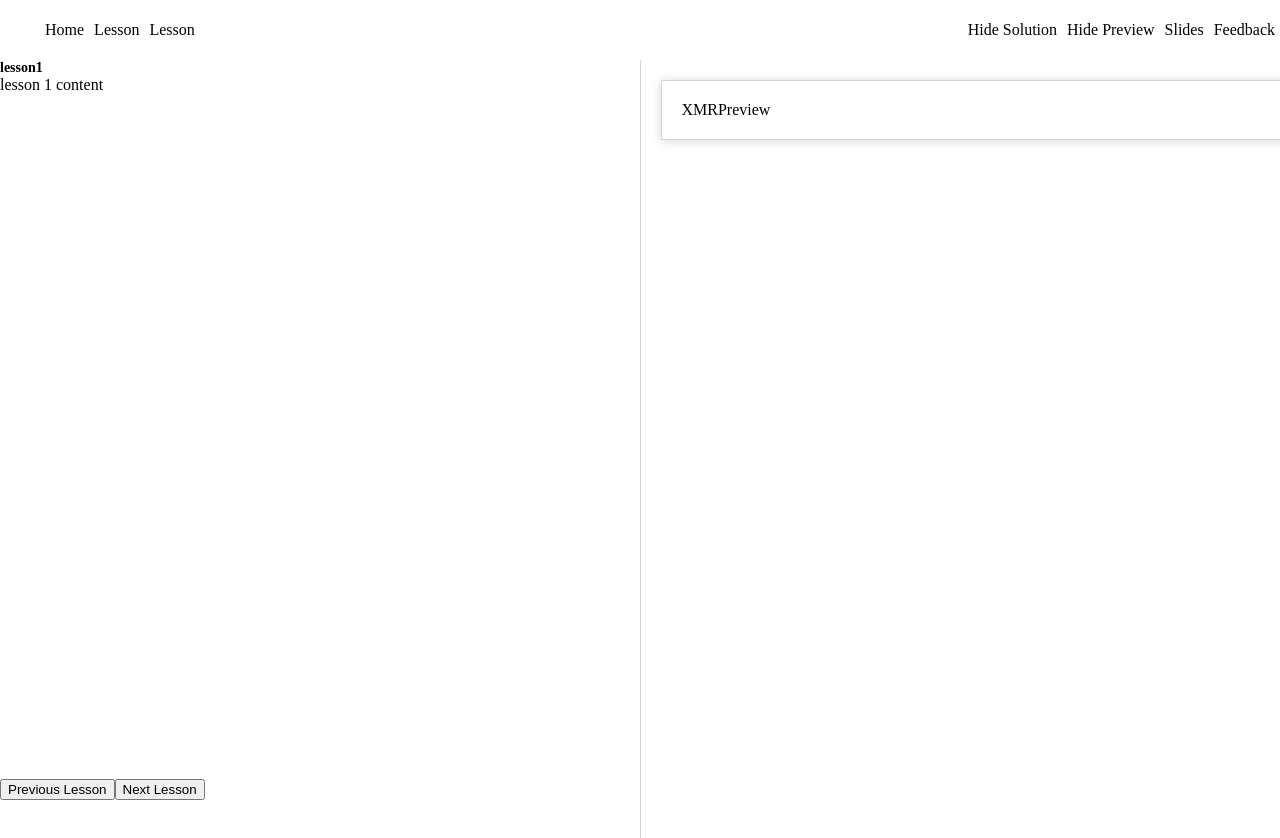
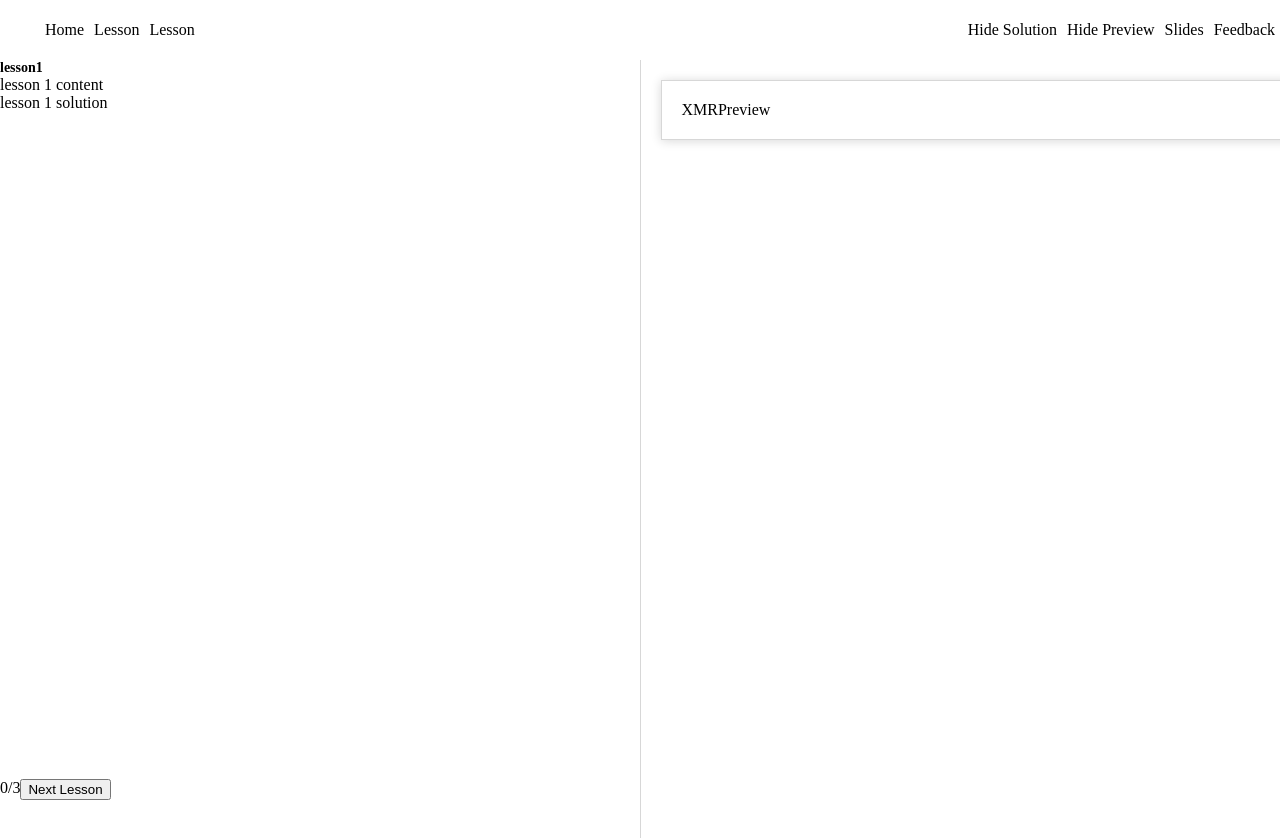
Before and after one commit to kalburgimanjunath/stackblitz-react-learning-platform, a React (Create React App) app: page /platform in a window 1280 px wide. Shown: the top 838 px of the page. Built offline with nearby package versions, Linux system fonts and the light colour scheme.

Commit message:
2 files modified

```diff
--- a/src/platform/index.tsx
+++ b/src/platform/index.tsx
@@ -1,4 +1,4 @@
-import React from 'react';
+import React, { useState } from 'react';
 import { LESSONS } from './lessons';
 const Header = () => {
   return (
@@ -36,20 +36,39 @@ const Lessons = ({ content }) => {
     <div>
       <div className="lesson-title">{content.title}</div>
       <div className="lesson-content">{content.content}</div>
+      <div className="lesson-solution">{content.solution}</div>
     </div>
   );
 };
 export default function Platform() {
+  const [currentLesson, setCurrentLesson] = useState(0);
   return (
     <div className="platform">
       <Header />
       <div className="flex w-full v-full">
         <div className="w-half border-right ">
-          <Lessons content={LESSONS[0]} />
+          <Lessons content={LESSONS[currentLesson]} />
           <div className="footer flex">
-            <button type="button">Previous Lesson</button>
+            {currentLesson > 0 ? (
+              <button
+                type="button"
+                onClick={() => setCurrentLesson(currentLesson - 1)}
+              >
+                Previous Lesson
+              </button>
+            ) : null}
 
-            <button type="button">Next Lesson</button>
+            <span>
+              {currentLesson}/{LESSONS.length}
+            </span>
+            {currentLesson < LESSONS.length - 1 ? (
+              <button
+                type="button"
+                onClick={() => setCurrentLesson(currentLesson + 1)}
+              >
+                Next Lesson
+              </button>
+            ) : null}
           </div>
         </div>
         <div className="w-half">
--- a/src/platform/lessons.js
+++ b/src/platform/lessons.js
@@ -6,4 +6,18 @@ export const LESSONS = [
     solution: 'lesson 1 solution',
     preview: true,
   },
+  {
+    id: 2,
+    title: 'lesson2 ',
+    content: 'lesson 2 content',
+    solution: 'lesson 2 solution',
+    preview: true,
+  },
+  {
+    id: 3,
+    title: 'lesson 3 ',
+    content: 'lesson 3 content',
+    solution: 'lesson 3 solution',
+    preview: true,
+  },
 ];
```
